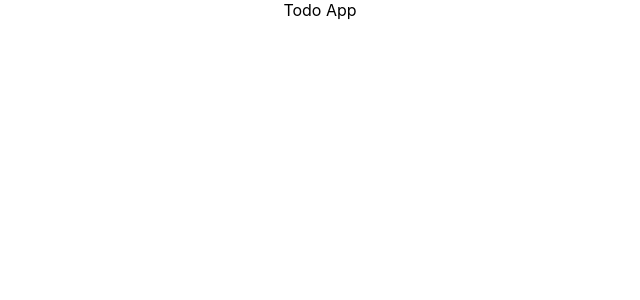
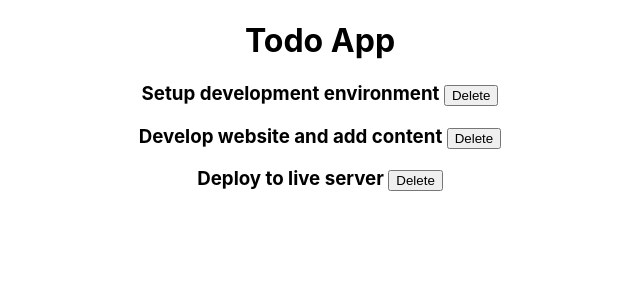
Before and after one commit to katfogy/todo-app-react, a React (Create React App) app: page / in a window 1280 px wide. Shown: the top 300 px of the page, without its empty margins (320-960 px from the left). Built offline with nearby package versions, Linux system fonts and the light colour scheme.

Commit message:
render and delete function implemented

```diff
--- a/src/App.js
+++ b/src/App.js
@@ -1,9 +1,12 @@
 import './App.css';
+import Header from './components/Header';
+import Tasks from './components/Tasks';
 
 function App() {
   return (
     <div className="App">
-      <h>Todo App</h>
+      <Header title="Todo App" />
+      <Tasks />
     </div>
   );
 }
--- /dev/null
+++ b/src/components/Header.js
@@ -0,0 +1,10 @@
+import React from 'react';
+
+const Header = (prop) => {
+  const { title } = prop;
+  return (
+    <div><h1>{title}</h1></div>
+  );
+};
+
+export default Header;
--- /dev/null
+++ b/src/components/Task.js
@@ -0,0 +1,16 @@
+import React from 'react';
+
+const Task = (prop) => {
+  const { task, deleteTodo } = prop;
+  return (
+    <div>
+      <h3>
+        {task.title}
+        {' '}
+        <button onClick={() => deleteTodo(task.id)} type="button">Delete</button>
+      </h3>
+    </div>
+  );
+};
+
+export default Task;
--- /dev/null
+++ b/src/components/Tasks.js
@@ -0,0 +1,32 @@
+import React, { useState } from 'react';
+import Task from './Task';
+
+const Tasks = () => {
+  const [tasks, setTask] = useState([{
+    id: 1,
+    title: 'Setup development environment',
+    completed: true,
+  },
+  {
+    id: 2,
+    title: 'Develop website and add content',
+    completed: false,
+  },
+  {
+    id: 3,
+    title: 'Deploy to live server',
+    completed: false,
+  }]);
+  const deleteTodo = (id) => {
+    setTask([...tasks.filter((task) => task.id !== id)]);
+  };
+  return (
+    <div>
+      {
+        tasks.map((task) => <Task key={task.id} task={task} deleteTodo={deleteTodo} />)
+     }
+    </div>
+  );
+};
+
+export default Tasks;
```
